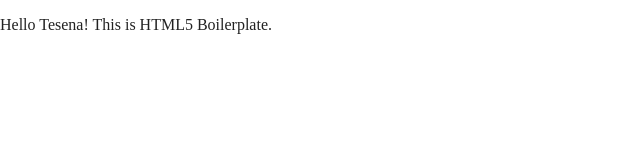
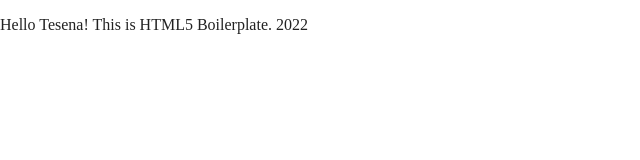
Before and after one commit to petrajuris/tesena-bootcamp, a website built with Parcel: page index.html in a window 1280 px wide. Shown: the full height of the page, 0-640 px from the left. Built offline with nearby package versions, Linux system fonts and the light colour scheme.

Commit message:
Add actual year to title

```diff
--- a/index.html
+++ b/index.html
@@ -25,7 +25,7 @@
 <body>
 
   <!-- Add your site or application content here -->
-  <p>Hello Tesena! This is HTML5 Boilerplate.</p>
+  <p>Hello Tesena! This is HTML5 Boilerplate. 2022</p>
   <script src="js/vendor/modernizr-3.11.2.min.js"></script>
   <script src="js/plugins.js"></script>
   <script src="js/main.js"></script>
```
